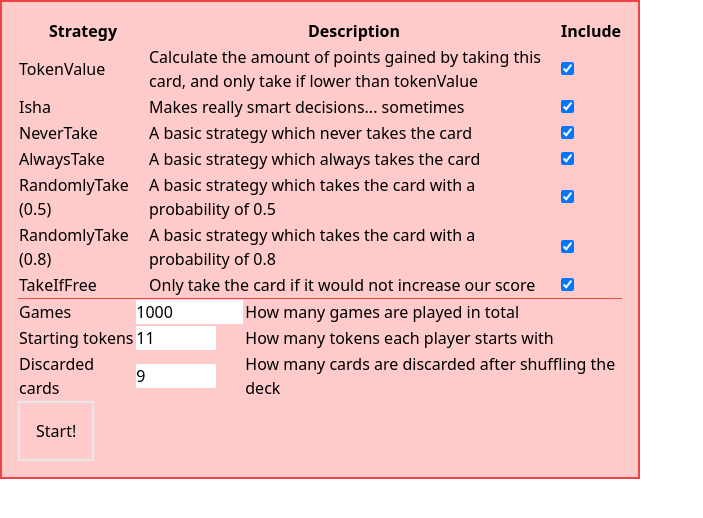
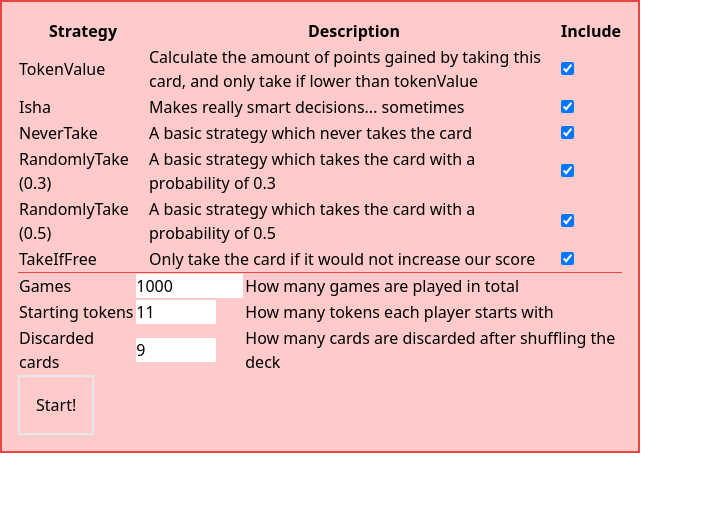
Before and after one commit to Ishadijcks/Gesjaakt, a Vue app: page / in a window 1280 px wide. Shown: the top 518 px of the page, without its empty margins (0-703 px from the left). Built offline with nearby package versions, Linux system fonts and the light colour scheme.

Commit message:
Change elo formula, remove useless strategies

```diff
--- a/src/App.vue
+++ b/src/App.vue
@@ -5,7 +5,6 @@ import { RandomlyTakeStrategy } from "@/gesjaakt/strategies/RandomlyTakeStrategy
 import { IshaStrategy } from "@/gesjaakt/qers/IshaStrategy";
 import TournamentBuilder from "@/components/TournamentBuilder.vue";
 import { NeverTakeStrategy } from "@/gesjaakt/strategies/NeverTakeStrategy";
-import { AlwaysTakeStrategy } from "@/gesjaakt/strategies/AlwaysTakeStrategy";
 import { Tournament } from "@/gesjaakt/tournaments/Tournament";
 import TournamentViewer from "@/components/TournamentViewer.vue";
 import GameViewer from "@/components/GameViewer.vue";
@@ -15,9 +14,8 @@ const allStrategies = [
   new TokenValueStrategy(3),
   new IshaStrategy(),
   new NeverTakeStrategy(),
-  new AlwaysTakeStrategy(),
+  new RandomlyTakeStrategy(0.3),
   new RandomlyTakeStrategy(0.5),
-  new RandomlyTakeStrategy(0.8),
   new TakeIfFreeStrategy(),
 ];
 
--- a/src/util/Elo.ts
+++ b/src/util/Elo.ts
@@ -2,7 +2,7 @@ import type { GesjaaktPlayer } from "@/gesjaakt/game/GesjaaktPlayer";
 
 export class Elo {
   public static readonly D = 400;
-  public static readonly K = 32;
+  public static readonly K = 8;
 
   public static updatePlayerElo(
     winner: GesjaaktPlayer,
```
